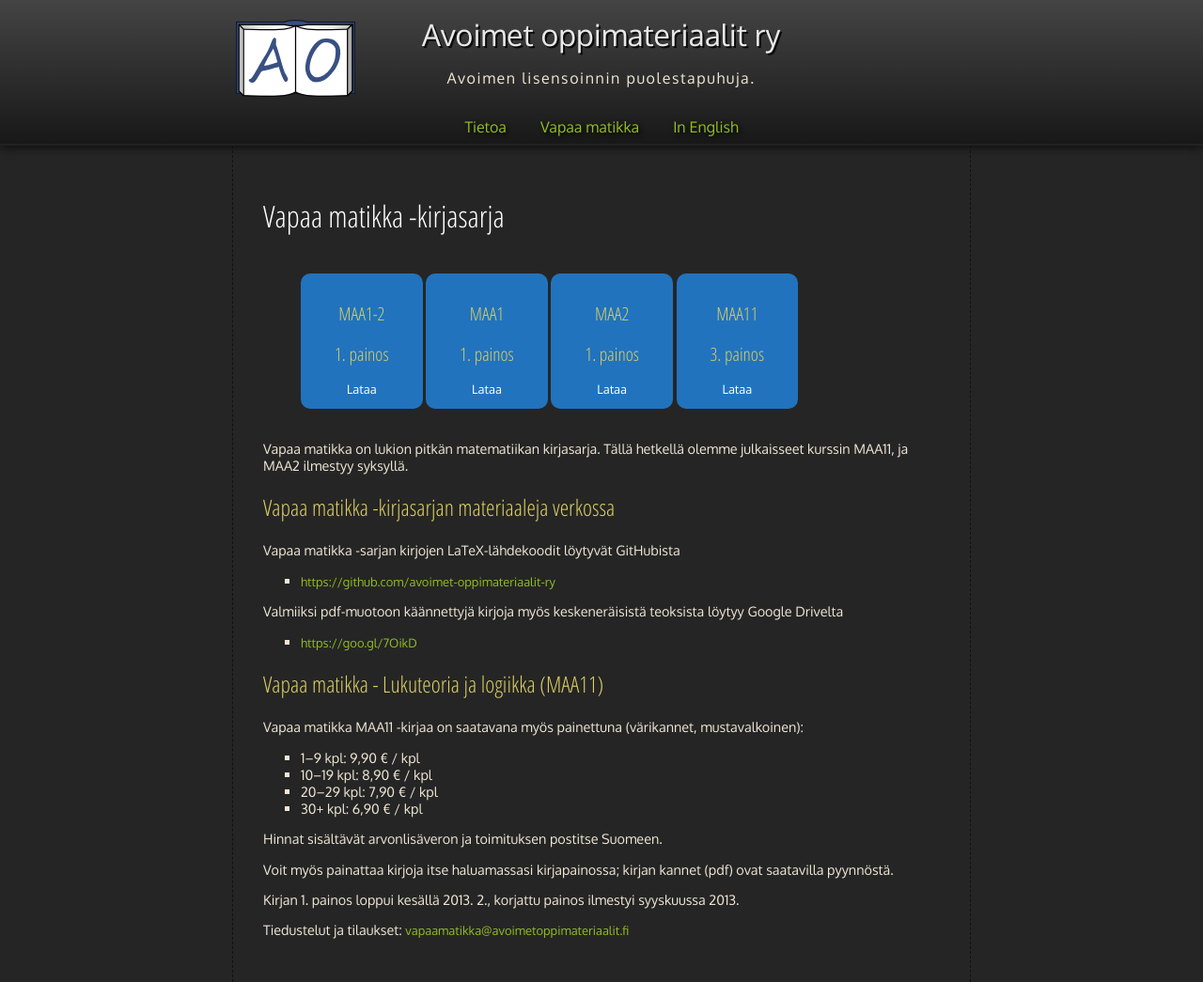
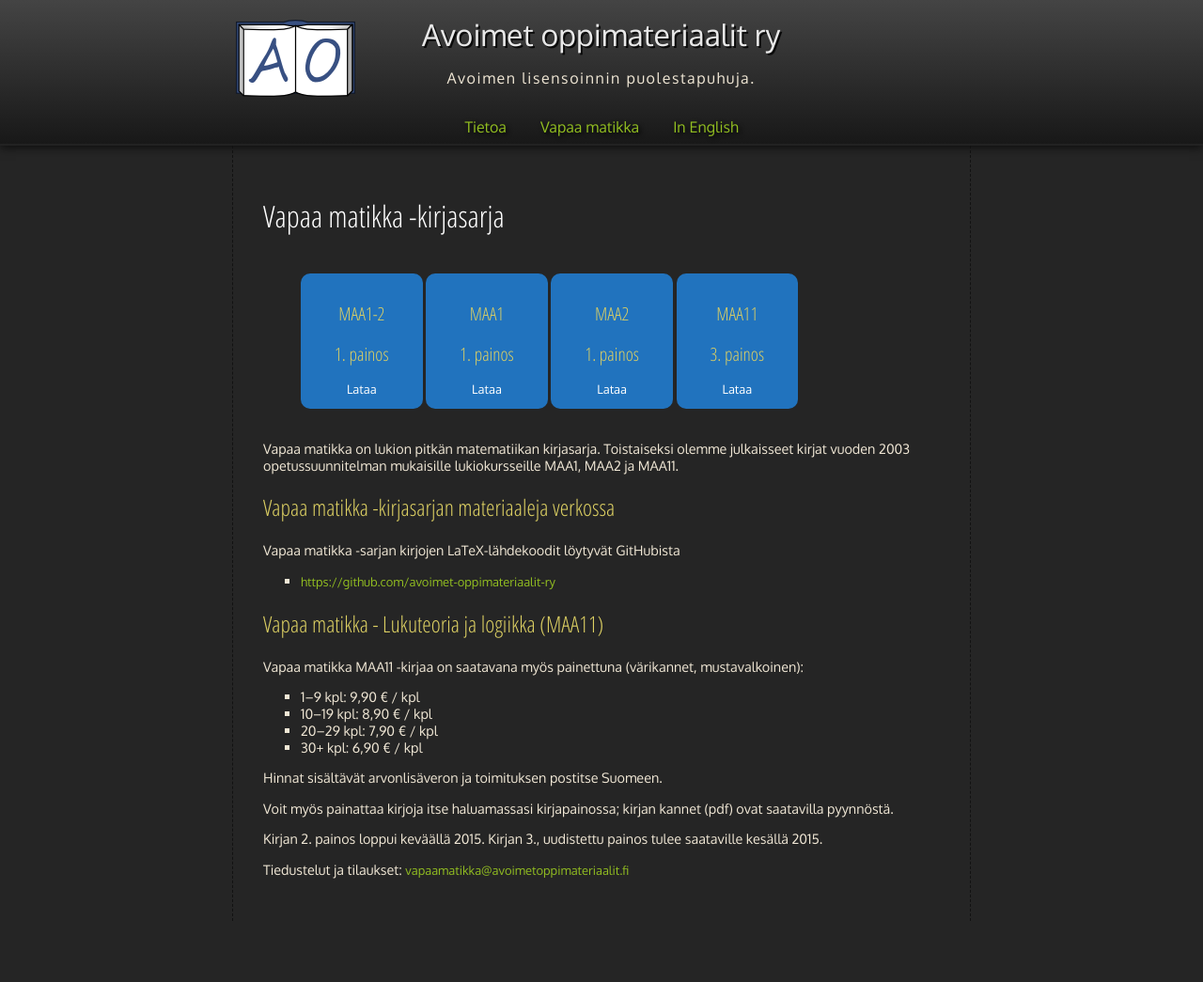
Before and after one commit to avoimet-oppimateriaalit-ry/avoimet-oppimateriaalit-ry.github.io, a Jekyll site: the page built from vapaa-matikka/index.html, in a window 1280 px wide. Shown: the whole page at 94% size. Built offline with Jekyll 4.4.1, drawn with Linux system fonts in a browser that asks for light colours; after the commit the page ends 980 px from its top, so only the background shows below that.

Commit message:
Update index.html

```diff
--- a/vapaa-matikka/index.html
+++ b/vapaa-matikka/index.html
@@ -17,7 +17,7 @@
 	</article></li>
 </ul>
 
-<p>Vapaa matikka on lukion pitkän matematiikan kirjasarja. Tällä hetkellä olemme julkaisseet kurssin MAA11, ja MAA2 ilmestyy syksyllä.</p>
+<p>Vapaa matikka on lukion pitkän matematiikan kirjasarja. Toistaiseksi olemme julkaisseet kirjat vuoden 2003 opetussuunnitelman mukaisille lukiokursseille MAA1, MAA2 ja MAA11.</p>
 
 <h2>Vapaa matikka -kirjasarjan materiaaleja verkossa</h2>
 
@@ -25,12 +25,6 @@
 
 <ul>
 	<li><a href="https://github.com/avoimet-oppimateriaalit-ry">https://github.com/avoimet-oppimateriaalit-ry</a></li>
-</ul>
-
-<p>Valmiiksi pdf-muotoon käännettyjä kirjoja myös keskeneräisistä teoksista löytyy Google Drivelta</p>
-
-<ul>
-	<li><a href="https://goo.gl/7OikD">https://goo.gl/7OikD</a></li>
 </ul>
 
 <h2>Vapaa matikka - Lukuteoria ja logiikka (MAA11)</h2>
@@ -48,6 +42,6 @@
 
 <p>Voit myös painattaa kirjoja itse haluamassasi kirjapainossa; kirjan kannet (pdf) ovat saatavilla pyynnöstä.</p>
 
-<p>Kirjan 1. painos loppui kesällä 2013. 2., korjattu painos ilmestyi syyskuussa 2013.</p>
+<p>Kirjan 2. painos loppui keväällä 2015. Kirjan 3., uudistettu painos tulee saataville kesällä 2015.</p>
 
 <p>Tiedustelut ja tilaukset: <a href="mailto:vapaamatikka@avoimetoppimateriaalit.fi">vapaamatikka@avoimetoppimateriaalit.fi</a></p>
```
